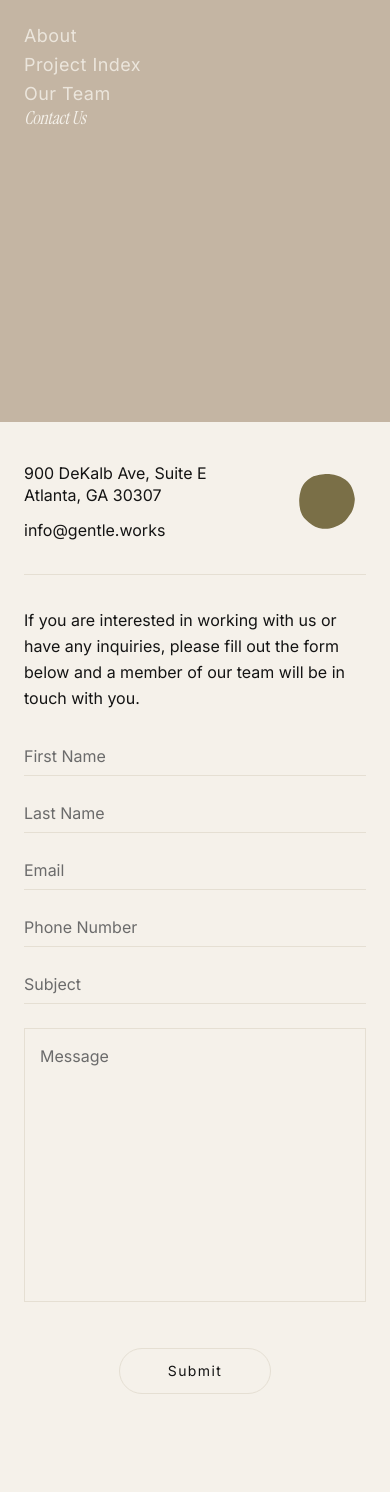
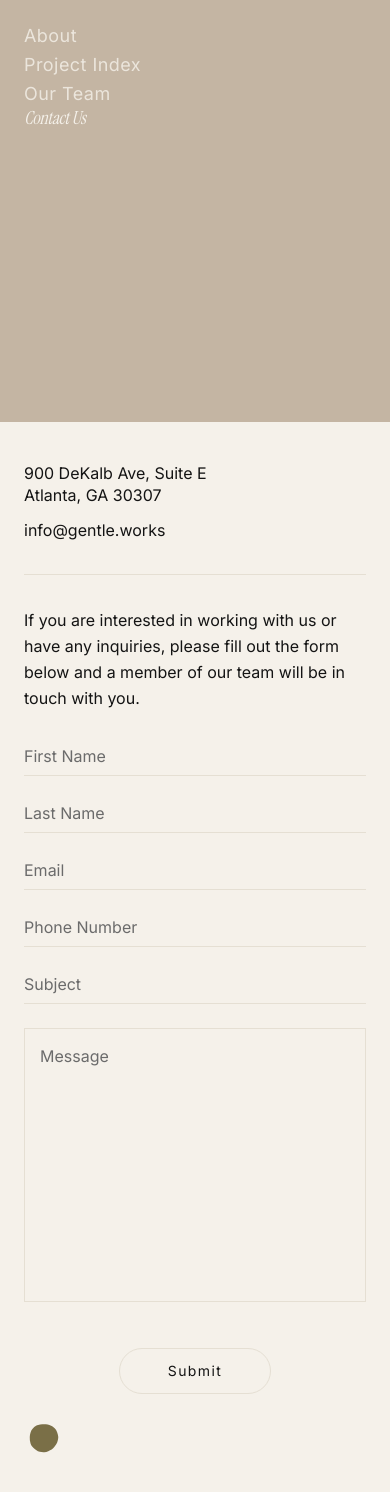
Before and after one commit to indigold47/gentleworks, a Next.js app: page /contact-us in a window 390 px wide. Shown: the top 1492 px of the page. Before the commit the page ends 1434 px from the top, so only its background shows below. Built offline with nearby package versions, Linux system fonts and the light colour scheme.

Commit message:
Logo resizing

```diff
--- a/app/about/page.tsx
+++ b/app/about/page.tsx
@@ -28,8 +28,9 @@ export default function AboutPage() {
 
         {/* Right: about text */}
         <div className="relative flex flex-col px-8 py-12 sm:px-12 lg:px-16 lg:py-16">
-          {/* Logo — branding element */}
-          <Logo className="absolute top-6 right-6 h-[67px] w-[67px] lg:top-12 lg:right-12" />
+          {/* Logo — top-right on desktop, bottom-left on mobile */}
+          <Logo className="hidden lg:block absolute top-12 right-12 h-[67px] w-[67px]" />
+          <Logo className="lg:hidden h-10 w-10 mt-auto" />
 
           {/* Vertical accent bar */}
           <div
--- a/app/contact-us/page.tsx
+++ b/app/contact-us/page.tsx
@@ -31,7 +31,7 @@ export default function ContactUsPage() {
             </p>
             <p className="mt-3 text-base">info@gentle.works</p>
           </div>
-          <Logo className="h-[78px] w-[78px] shrink-0" />
+          <Logo className="hidden lg:block h-[78px] w-[78px] shrink-0" />
         </div>
 
         {/* Divider */}
@@ -49,6 +49,9 @@ export default function ContactUsPage() {
         <div className="mt-8 grow">
           <ContactForm />
         </div>
+
+        {/* Logo — bottom-left on mobile */}
+        <Logo className="lg:hidden h-10 w-10 mt-6" />
       </div>
     </main>
   );
--- a/components/logo.tsx
+++ b/components/logo.tsx
@@ -1,19 +1,25 @@
-/** Gentle Works logo — inline SVG so fill color can be themed. */
+import Link from "next/link";
+
+/** Gentle Works logo — inline SVG so fill color can be themed.
+ *  Wraps in a link to the homepage by default. Pass `href={null}` to disable. */
 export function Logo({
   className = "",
   color,
+  href = "/",
   ...props
 }: {
   className?: string;
   /** Override fill color. Defaults to the brand default-green (#7a6f47). */
   color?: string;
-} & React.SVGProps<SVGSVGElement>) {
-  return (
+  /** Link destination. Defaults to "/". Pass null to render without a link. */
+  href?: string | null;
+} & Omit<React.SVGProps<SVGSVGElement>, "href">) {
+  const svg = (
     <svg
       xmlns="http://www.w3.org/2000/svg"
       viewBox="0 0 360 360"
       aria-hidden="true"
-      className={className}
+      className={href ? undefined : className}
       {...props}
     >
       <path
@@ -22,4 +28,14 @@ export function Logo({
       />
     </svg>
   );
+
+  if (href) {
+    return (
+      <Link href={href} className={className} aria-label="Gentle Works home">
+        {svg}
+      </Link>
+    );
+  }
+
+  return svg;
 }
--- a/components/projects/split-screen.tsx
+++ b/components/projects/split-screen.tsx
@@ -571,9 +571,10 @@ export function SplitScreen({ projects }: SplitScreenProps) {
       {/* ---- Split-screen view (list on mobile, always on desktop) ---- */}
       <div className={`grid min-h-svh grid-cols-1 lg:grid-cols-2 ${isGrid ? "hidden lg:grid" : ""}`}>
         {/* Left: hero image — changes on table row hover */}
-        <div className="relative h-[50svh] sticky top-0 lg:h-svh">
+        <div className="relative h-[50svh] sticky top-0 z-10 overflow-hidden lg:h-svh">
           {displayProject && (
             <ViewTransition name={`project-hero-${displayProject.slug}`} share="hero-morph">
+              <div className="absolute inset-0">
                 <Image
                   src={urlFor(displayProject.heroImage)
                     .width(1600)
@@ -586,21 +587,24 @@ export function SplitScreen({ projects }: SplitScreenProps) {
                   className="object-cover transition-opacity duration-300"
                   priority
                 />
-            </ViewTransition>
-          )}
-          {/* Top gradient scrim for nav text contrast */}
+                {/* Top gradient scrim for nav text contrast — inside ViewTransition so it doesn't leak into the morph snapshot */}
                 <div
                   aria-hidden
                   className="absolute inset-x-0 top-0 h-64 bg-gradient-to-b from-black/50 to-transparent pointer-events-none"
                 />
+              </div>
+            </ViewTransition>
+          )}
           <SiteNav activeHref="/projects" />
           {mobileToolbar}
           {/* Inline wordmark logo — bottom-left over the hero image */}
+          <Link href="/" className="absolute bottom-6 left-6 sm:bottom-8 sm:left-8 lg:bottom-10 lg:left-10 z-10">
             <img
               src="/assets/GentleWorks-Logo-InLine.svg"
               alt="Gentle Works"
-            className="absolute bottom-6 left-6 h-4 w-auto sm:bottom-8 sm:left-8 lg:bottom-10 lg:left-10 lg:h-5 pointer-events-none"
+              className="h-4 w-auto lg:h-5"
             />
+          </Link>
         </div>
 
         {/* Right: filters + project index table */}
@@ -743,6 +747,11 @@ export function SplitScreen({ projects }: SplitScreenProps) {
             </div>
           )}
 
+          {/* Logo — bottom-left on mobile, hidden on desktop (shown in filter row instead) */}
+          <div className="mt-6 lg:hidden">
+            <Logo className="h-10 w-10" />
+          </div>
+
           {/* Custom scroll indicator — centered on the split seam, desktop only */}
           {filteredProjects.length > 0 && (() => {
             const count = filteredProjects.length;
--- a/components/team/team-view.tsx
+++ b/components/team/team-view.tsx
@@ -147,7 +147,7 @@ export function TeamView({ members }: TeamViewProps) {
         {/* Header */}
         <div className="flex items-start justify-between mb-1">
           <h1 className="text-base">Meet the Gentle Workers.</h1>
-          <Logo className="h-[78px] w-[78px] shrink-0" />
+          <Logo className="hidden lg:block h-[78px] w-[78px] shrink-0" />
         </div>
 
         {/* Filter tabs */}
@@ -225,6 +225,9 @@ export function TeamView({ members }: TeamViewProps) {
             );
           })}
         </div>
+
+        {/* Logo — bottom-left on mobile */}
+        <Logo className="lg:hidden h-10 w-10 mt-6" />
       </div>
     </div>
   );
```
Lines whose indentation alone changed are shown as unchanged.
